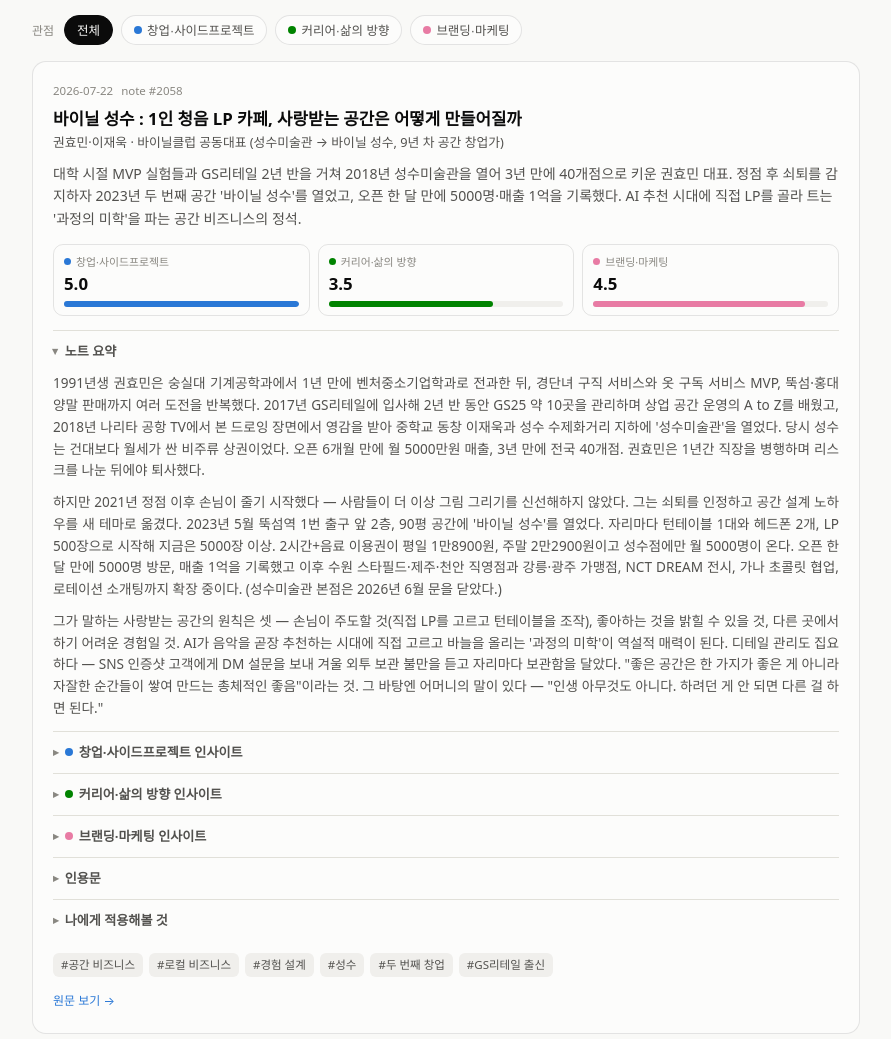
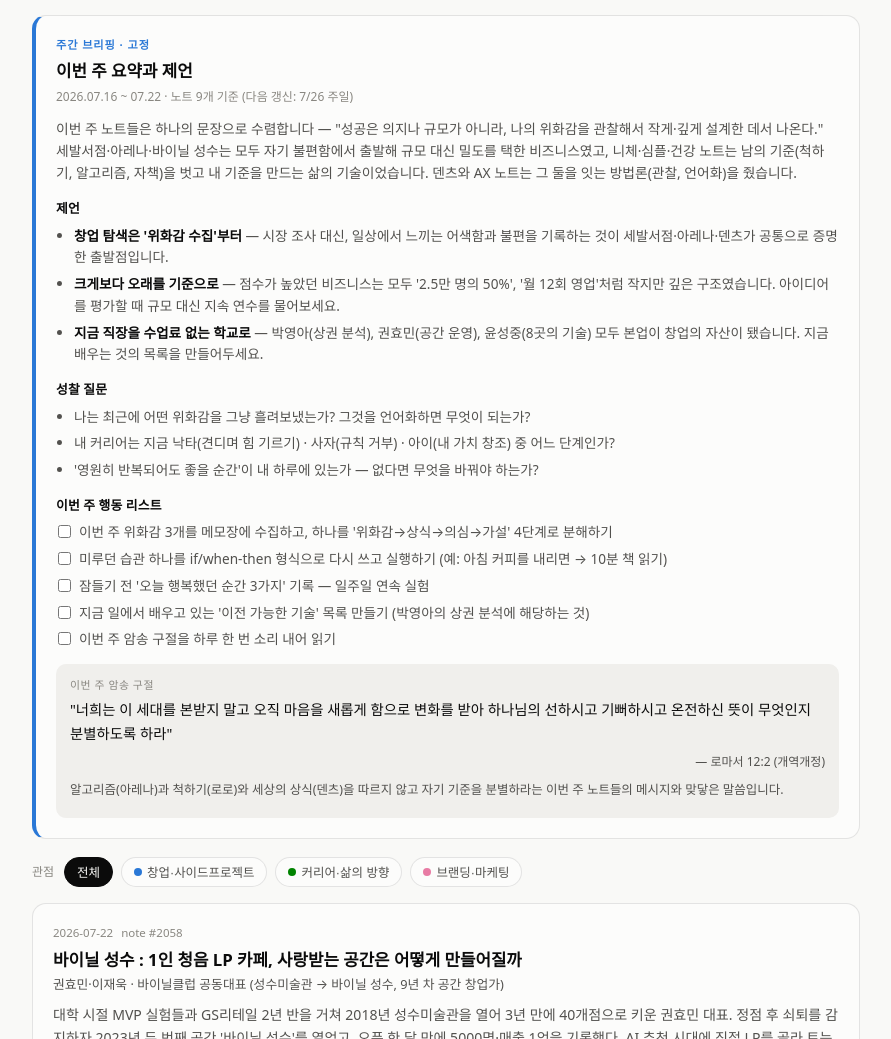
Before and after one commit to cksals00-ai/alfred-daily, a website: page app/public/dashboard.html in a window 1280 px wide. Shown: the part 406-1445 px from the top of the page, without its empty margins (194-1085 px from the left). Drawn offline with Linux system fonts and the light colour scheme.

Commit message:
Add pinned weekly briefing section with actions and memory verse

```diff
--- a/app/public/dashboard.html
+++ b/app/public/dashboard.html
@@ -94,6 +94,30 @@
   .bar-fill { height: 100%; border-radius: 0 4px 4px 0; }
   .bar-val { font-size: 0.8rem; font-weight: 600; font-variant-numeric: tabular-nums; text-align: right; }
 
+  /* weekly brief (pinned) */
+  .brief {
+    background: var(--surface-1); border: 1px solid var(--border);
+    border-left: 4px solid var(--series-1);
+    border-radius: 14px; padding: 20px; margin-bottom: 18px;
+  }
+  .brief .b-kicker { font-size: 0.7rem; letter-spacing: 0.08em; color: var(--series-1); font-weight: 700; }
+  .brief h2 { font-size: 1.05rem; margin: 4px 0 2px; }
+  .brief .b-period { font-size: 0.75rem; color: var(--muted); margin-bottom: 12px; }
+  .brief h3 { font-size: 0.8rem; margin: 14px 0 6px; color: var(--text-primary); letter-spacing: 0.01em; }
+  .brief p { font-size: 0.86rem; color: var(--text-secondary); margin-bottom: 6px; }
+  .brief ul { padding-left: 18px; }
+  .brief li { font-size: 0.85rem; color: var(--text-secondary); margin: 5px 0; }
+  .brief li strong { color: var(--text-primary); font-weight: 600; }
+  .brief .todo { list-style: none; padding-left: 2px; }
+  .brief .todo li { display: flex; gap: 8px; align-items: flex-start; }
+  .brief .todo input { margin-top: 4px; accent-color: var(--series-1); }
+  .verse {
+    margin-top: 14px; background: var(--chip-bg); border-radius: 10px; padding: 12px 14px;
+  }
+  .verse .v-label { font-size: 0.68rem; color: var(--muted); letter-spacing: 0.05em; margin-bottom: 4px; }
+  .verse .v-text { font-size: 0.9rem; line-height: 1.7; color: var(--text-primary); }
+  .verse .v-ref { font-size: 0.75rem; color: var(--text-secondary); margin-top: 6px; text-align: right; }
+
   /* filters */
   .filters { display: flex; flex-wrap: wrap; gap: 8px; margin-bottom: 16px; align-items: center; }
   .filters .flabel { font-size: 0.75rem; color: var(--muted); margin-right: 2px; }
@@ -175,6 +199,8 @@
   <div id="agg-bars"></div>
 </div>
 
+<div class="brief" id="weekly-brief"></div>
+
 <div class="filters" id="perspective-filters">
   <span class="flabel">관점</span>
   <button class="chip active" data-p="all">전체</button>
@@ -193,6 +219,34 @@ const PERSPECTIVES = {
   startup:  { name: "창업·사이드프로젝트", color: "var(--series-1)" },
   career:   { name: "커리어·삶의 방향",   color: "var(--series-2)" },
   branding: { name: "브랜딩·마케팅",     color: "var(--series-3)" },
+};
+
+/* ── 주간 브리핑: 매주 일요일 갱신 ─────────────────────────── */
+const WEEKLY_BRIEF = {
+  period: "2026.07.16 ~ 07.22 · 노트 9개 기준 (다음 갱신: 7/26 주일)",
+  summary: "이번 주 노트들은 하나의 문장으로 수렴합니다 — \"성공은 의지나 규모가 아니라, 나의 위화감을 관찰해서 작게·깊게 설계한 데서 나온다.\" 세발서점·아레나·바이닐 성수는 모두 자기 불편함에서 출발해 규모 대신 밀도를 택한 비즈니스였고, 니체·심플·건강 노트는 남의 기준(척하기, 알고리즘, 자책)을 벗고 내 기준을 만드는 삶의 기술이었습니다. 덴츠와 AX 노트는 그 둘을 잇는 방법론(관찰, 언어화)을 줬습니다.",
+  suggestions: [
+    "<strong>창업 탐색은 '위화감 수집'부터</strong> — 시장 조사 대신, 일상에서 느끼는 어색함과 불편을 기록하는 것이 세발서점·아레나·덴츠가 공통으로 증명한 출발점입니다.",
+    "<strong>크게보다 오래를 기준으로</strong> — 점수가 높았던 비즈니스는 모두 '2.5만 명의 50%', '월 12회 영업'처럼 작지만 깊은 구조였습니다. 아이디어를 평가할 때 규모 대신 지속 연수를 물어보세요.",
+    "<strong>지금 직장을 수업료 없는 학교로</strong> — 박영아(상권 분석), 권효민(공간 운영), 윤성중(8곳의 기술) 모두 본업이 창업의 자산이 됐습니다. 지금 배우는 것의 목록을 만들어두세요."
+  ],
+  reflections: [
+    "나는 최근에 어떤 위화감을 그냥 흘려보냈는가? 그것을 언어화하면 무엇이 되는가?",
+    "내 커리어는 지금 낙타(견디며 힘 기르기) · 사자(규칙 거부) · 아이(내 가치 창조) 중 어느 단계인가?",
+    "'영원히 반복되어도 좋을 순간'이 내 하루에 있는가 — 없다면 무엇을 바꿔야 하는가?"
+  ],
+  actions: [
+    "이번 주 위화감 3개를 메모장에 수집하고, 하나를 '위화감→상식→의심→가설' 4단계로 분해하기",
+    "미루던 습관 하나를 if/when-then 형식으로 다시 쓰고 실행하기 (예: 아침 커피를 내리면 → 10분 책 읽기)",
+    "잠들기 전 '오늘 행복했던 순간 3가지' 기록 — 일주일 연속 실험",
+    "지금 일에서 배우고 있는 '이전 가능한 기술' 목록 만들기 (박영아의 상권 분석에 해당하는 것)",
+    "이번 주 암송 구절을 하루 한 번 소리 내어 읽기"
+  ],
+  verse: {
+    text: "너희는 이 세대를 본받지 말고 오직 마음을 새롭게 함으로 변화를 받아 하나님의 선하시고 기뻐하시고 온전하신 뜻이 무엇인지 분별하도록 하라",
+    ref: "로마서 12:2 (개역개정)",
+    why: "알고리즘(아레나)과 척하기(로로)와 세상의 상식(덴츠)을 따르지 않고 자기 기준을 분별하라는 이번 주 노트들의 메시지와 맞닿은 말씀입니다."
+  }
 };
 
 /* ── 노트 데이터: 새 노트는 이 배열 맨 앞에 추가 ───────────── */
@@ -623,6 +677,27 @@ function render(filter = "all") {
     </div>`).join("");
 }
 
+function renderBrief() {
+  const b = WEEKLY_BRIEF;
+  document.getElementById("weekly-brief").innerHTML = `
+    <div class="b-kicker">주간 브리핑 · 고정</div>
+    <h2>이번 주 요약과 제언</h2>
+    <div class="b-period">${b.period}</div>
+    <p>${b.summary}</p>
+    <h3>제언</h3>
+    <ul>${b.suggestions.map(s => `<li>${s}</li>`).join("")}</ul>
+    <h3>성찰 질문</h3>
+    <ul>${b.reflections.map(r => `<li>${r}</li>`).join("")}</ul>
+    <h3>이번 주 행동 리스트</h3>
+    <ul class="todo">${b.actions.map(a => `<li><input type="checkbox"><span>${a}</span></li>`).join("")}</ul>
+    <div class="verse">
+      <div class="v-label">이번 주 암송 구절</div>
+      <div class="v-text">"${b.verse.text}"</div>
+      <div class="v-ref">— ${b.verse.ref}</div>
+      <p style="margin-top:8px; font-size:0.78rem;">${b.verse.why}</p>
+    </div>`;
+}
+
 function renderStats() {
   document.getElementById("t-count").textContent = NOTES.length;
   const dates = NOTES.map(n => n.date).sort();
@@ -658,6 +733,7 @@ function toggleTheme() {
   r.setAttribute("data-theme", isDark ? "light" : "dark");
 }
 
+renderBrief();
 renderStats();
 render();
 </script>
```
